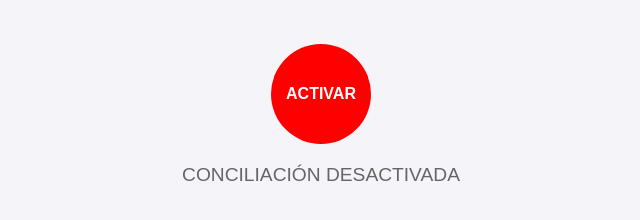
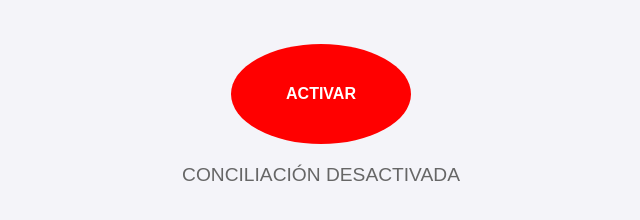
Before and after one commit to luciadecas/ACTIVA-TU-CONCILIACION, a plain HTML site: page index.html in a window 1280 px wide. Shown: the part 432-652 px from the top of the page, without its empty margins (319-959 px from the left). Drawn offline with Linux system fonts and the light colour scheme.

Commit message:
Update index.html

```diff
--- a/index.html
+++ b/index.html
@@ -22,7 +22,7 @@
         #toggleButton {
             display: inline-block;
             margin-top: 20px;
-            width: 100px;
+            width: 180px;
             height: 100px;
             background-color: red;
             border: none;
```
